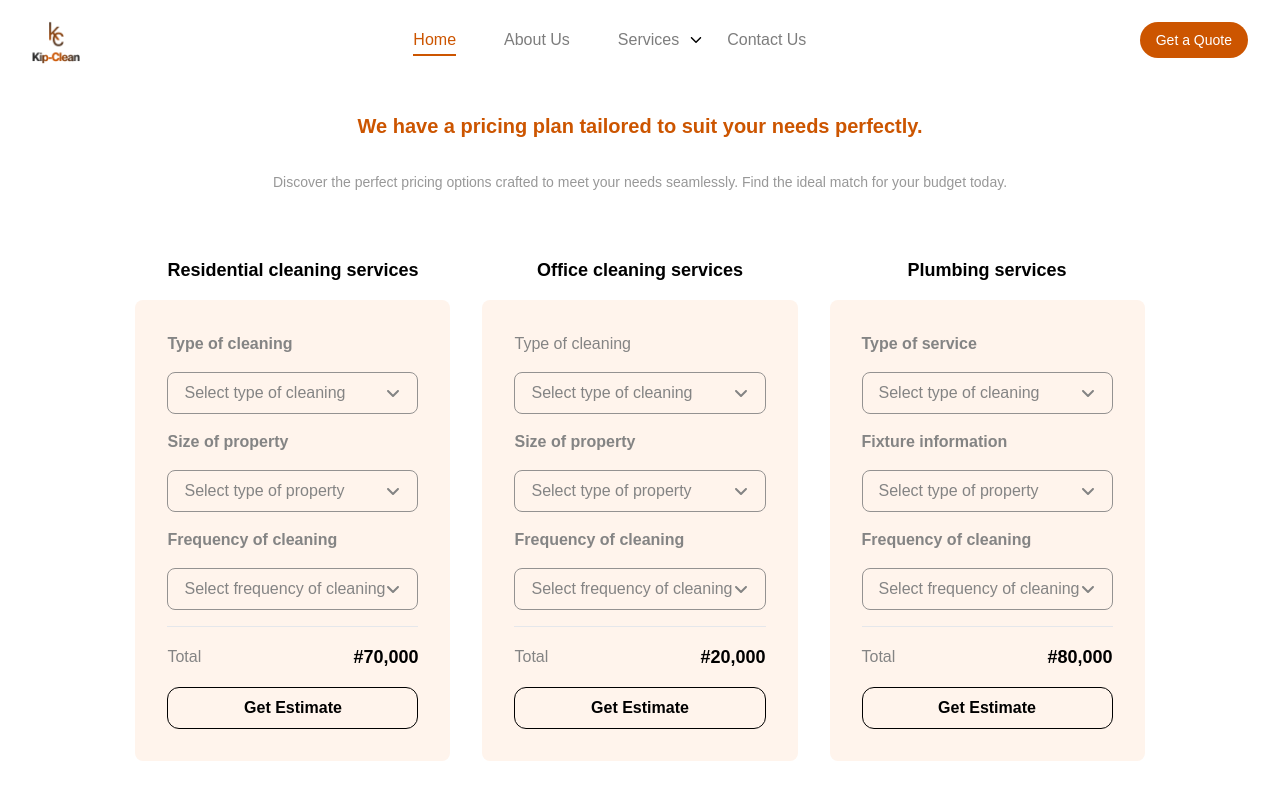
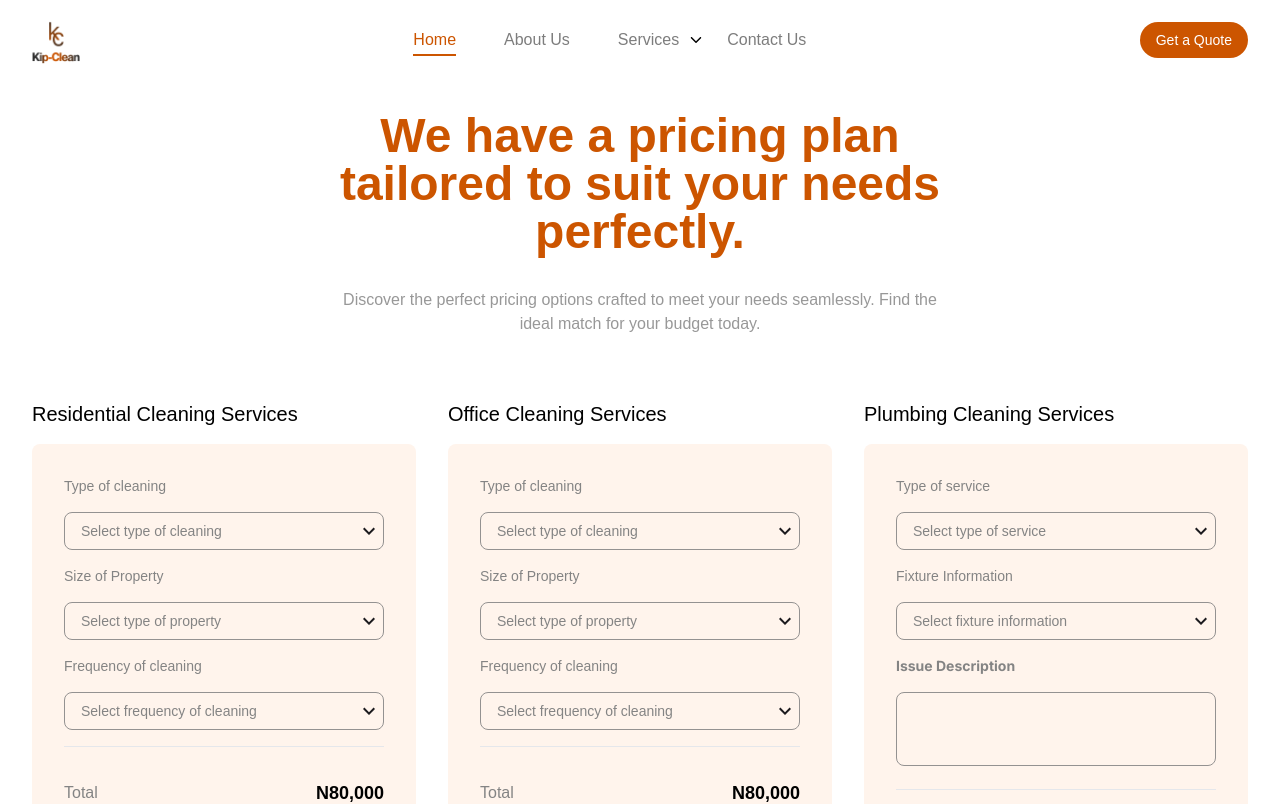
Before and after one commit to mosesfawole/kipclean-v1, a React (Vite) app: page /pricing in a window 1280 px wide. Shown: the top 804 px of the page. Built offline with nearby package versions, Linux system fonts and the light colour scheme; a web font is replaced by a local one.

Commit message:
pricing page revamp

```diff
--- a/src/components/pricing/Office.jsx
+++ b/src/components/pricing/Office.jsx
@@ -41,85 +41,104 @@ const Office = () => {
 
   return (
     <div className="my-4 transition-all duration-500 ">
-      <h3 className="mb-4 text-center text-lg font-semibold">
-        Office cleaning services
+      <h3 className="mb-4 text-start text-base font-medium md:text-xl md:text-start ">
+        Office Cleaning Services
       </h3>
       <div className="p-8 rounded-lg bg-secondary text-[#848484] flex flex-col gap-4">
+        <h1 className="font-normal text-sm   ">Type of cleaning</h1>
+        <div className="">
+          <select
+            name="cleaningType"
+            className="appearance-none cursor-pointer
+              border border-[#949291] bg-transparent rounded-lg  w-full px-4 py-2 text-sm font-medium
+              outline-orange pr-8"
+            style={{
+              backgroundImage: "url(/keyboard_arrow_up.svg)",
+              backgroundRepeat: "no-repeat",
+              backgroundPosition: "right 0.5rem center",
+              backgroundSize: "12px",
+            }}
+          >
+            <option value="" disabled selected>
+              Select type of cleaning
+            </option>
+            {cleaningType.map((item, index) => (
+              <option value={item.type} key={index} className="bg-transparent ">
+                {item.type}
+              </option>
+            ))}
+          </select>
+        </div>
+        {/*  */}
         <div>
-          <p>Type of cleaning</p>
-          <div className="border border-[#949291] rounded-lg mt-4 ">
-            <div className="flex items-center justify-between px-4 py-2 ">
-              <h3>Select type of cleaning</h3>
-              <div onClick={() => toggleDropdown("propertyType")}>
-                {openDropdown.propertyType ? <FaChevronUp /> : <FaAngleDown />}
-              </div>
-            </div>
-            {openDropdown.propertyType && (
-              <div className="pb-[1px] ">
-                {cleaningType.map((property, index) => (
-                  <div key={index} className="text-white bg-ash">
-                    <ul className="text-center cursor-pointer hover:text-orange hover:bg-white">
-                      <li className="py-4 ">{property.type}</li>
-                    </ul>
-                  </div>
-                ))}
-              </div>
-            )}
+          <h1 className="font-normal text-sm  ">Size of Property </h1>
+          <div className="">
+            <select
+              name="propertySize"
+              className="appearance-none cursor-pointer
+              border border-[#949291] bg-transparent rounded-lg mt-4 w-full px-4 py-2 text-sm font-medium
+              outline-orange pr-8"
+              style={{
+                backgroundImage: "url(/keyboard_arrow_up.svg)",
+                backgroundRepeat: "no-repeat",
+                backgroundPosition: "right 0.5rem center",
+                backgroundSize: "12px",
+              }}
+            >
+              <option value="" disabled selected>
+                Select type of property
+              </option>
+              {propertyType.map((item, index) => (
+                <option
+                  value={item.type}
+                  key={index}
+                  className="bg-transparent "
+                >
+                  {item.type}
+                </option>
+              ))}
+            </select>
           </div>
         </div>
         {/*  */}
         <div>
-          <h1 className="font-semibold ">Size of property</h1>
-          <div className="border border-[#949291] rounded-lg mt-4 ">
-            <div className="flex items-center justify-between px-4 py-2 ">
-              <h3>Select type of property</h3>
-              <div onClick={() => toggleDropdown("propertySize")}>
-                {openDropdown.propertySize ? <FaChevronUp /> : <FaAngleDown />}
-              </div>
-            </div>
-            {openDropdown.propertySize && (
-              <div className="pb-[1px] ">
-                {propertyType.map((size, index) => (
-                  <div key={index} className="text-white bg-ash">
-                    <ul className="text-center cursor-pointer hover:text-orange hover:bg-white">
-                      <li className="py-4 ">{size.type}</li>
-                    </ul>
-                  </div>
-                ))}
-              </div>
-            )}
+          <h1 className="font-normal text-sm  ">Frequency of cleaning</h1>
+          <div className="">
+            <select
+              name="frequency"
+              className="appearance-none cursor-pointer
+              border border-[#949291] bg-transparent rounded-lg mt-4 w-full px-4 py-2 text-sm font-medium
+              outline-orange pr-8"
+              style={{
+                backgroundImage: "url(/keyboard_arrow_up.svg)",
+                backgroundRepeat: "no-repeat",
+                backgroundPosition: "right 0.5rem center",
+                backgroundSize: "12px",
+              }}
+            >
+              <option value="" disabled selected>
+                Select frequency of cleaning
+              </option>
+              {frequency.map((item, index) => (
+                <option
+                  value={item.type}
+                  key={index}
+                  className="bg-transparent "
+                >
+                  {item.type}
+                </option>
+              ))}
+            </select>
           </div>
         </div>
-        {/*  */}
-        <div>
-          <h1 className="font-semibold ">Frequency of cleaning</h1>
-          <div className="border border-[#949291] rounded-lg mt-4 ">
-            <div className="flex items-center justify-between px-4 py-2 ">
-              <h3>Select frequency of cleaning</h3>
-              <div onClick={() => toggleDropdown("frequency")}>
-                {openDropdown.frequency ? <FaChevronUp /> : <FaAngleDown />}
-              </div>
-            </div>
-            {openDropdown.frequency && (
-              <div className="pb-[1px] ">
-                {frequency.map((item, index) => (
-                  <div key={index} className="text-white bg-ash">
-                    <ul className="text-center cursor-pointer hover:text-orange hover:bg-white">
-                      <li className="py-4 ">{item.type}</li>
-                    </ul>
-                  </div>
-                ))}
-              </div>
-            )}
-          </div>
-        </div>
+
         {/*  */}
         <hr />
-        <div className="flex items-center justify-between ">
-          <p>Total</p>
-          <h1 className="text-lg font-bold text-black">#20,000</h1>
+        <div className="flex items-center justify-between md:mt-4 md:mb-6 ">
+          <p className="font-light "> Total</p>
+          <h1 className="text-lg font-bold text-black">N80,000</h1>
         </div>
-        <button className="px-4 py-2 font-bold text-center text-black border border-black rounded-xl">
+        <button className="px-4 py-2 md:py-10 font-medium text-center text-black border-[1.5px] text-base border-black rounded-lg w-full hover:bg-[#CC5500] hover:text-white transition-all duration-300">
           Get Estimate
         </button>
       </div>
--- a/src/components/pricing/Plumbing.jsx
+++ b/src/components/pricing/Plumbing.jsx
@@ -32,94 +32,85 @@ const Plumbing = () => {
     { type: "12x monthly (1 Deep + 11 Regular + Pack)" },
   ];
 
-  const toggleDropdown = (dropdown) => {
-    setOpenDropdown((prevState) => ({
-      ...prevState,
-      [dropdown]: !prevState[dropdown],
-    }));
-  };
-
   return (
-    <div className="mt-4 transition-all duration-500 ">
-      <h3 className="mb-4 text-center text-lg font-semibold ">
-        Plumbing services
+    <div className="mt-4  transition-all duration-500 ">
+      <h3 className="mb-4 text-start text-base font-medium md:text-xl md:text-start ">
+        Plumbing Cleaning Services
       </h3>
       <div className="p-8 rounded-lg bg-secondary text-[#848484] flex flex-col gap-4">
+        <h1 className="font-normal text-sm   ">Type of service</h1>
+        <div className="">
+          <select
+            name="cleaningType"
+            className="appearance-none cursor-pointer
+              border border-[#949291] bg-transparent rounded-lg  w-full px-4 py-2 text-sm font-medium
+              outline-orange pr-8"
+            style={{
+              backgroundImage: "url(/keyboard_arrow_up.svg)",
+              backgroundRepeat: "no-repeat",
+              backgroundPosition: "right 0.5rem center",
+              backgroundSize: "12px",
+            }}
+          >
+            <option value="" disabled selected>
+              Select type of service
+            </option>
+            {serviceType.map((item, index) => (
+              <option value={item.type} key={index} className="bg-transparent">
+                {item.type}
+              </option>
+            ))}
+          </select>
+        </div>
+        {/*  */}
         <div>
-          <p className="font-semibold ">Type of service</p>
-          <div className="border border-[#949291] rounded-lg mt-4 ">
-            <div className="flex items-center justify-between px-4 py-2 ">
-              <h3>Select type of cleaning</h3>
-              <div onClick={() => toggleDropdown("propertyType")}>
-                {openDropdown.propertyType ? <FaChevronUp /> : <FaAngleDown />}
-              </div>
-            </div>
-            {openDropdown.propertyType && (
-              <div className="pb-[1px] ">
-                {serviceType.map((property, index) => (
-                  <div key={index} className="text-white bg-ash">
-                    <ul className="text-center cursor-pointer hover:text-orange hover:bg-white">
-                      <li className="py-4 ">{property.type}</li>
-                    </ul>
-                  </div>
-                ))}
-              </div>
-            )}
+          <h1 className="font-normal text-sm  ">Fixture Information </h1>
+          <div className="">
+            <select
+              name="propertySize"
+              className="appearance-none cursor-pointer
+              border border-[#949291] bg-transparent rounded-lg mt-4 w-full px-4 py-2 text-sm font-medium
+              outline-orange pr-8"
+              style={{
+                backgroundImage: "url(/keyboard_arrow_up.svg)",
+                backgroundRepeat: "no-repeat",
+                backgroundPosition: "right 0.5rem center",
+                backgroundSize: "12px",
+              }}
+            >
+              <option value="" disabled selected>
+                Select fixture information
+              </option>
+              {fixtures.map((item, index) => (
+                <option
+                  value={item.type}
+                  key={index}
+                  className="bg-transparent "
+                >
+                  {item.type}
+                </option>
+              ))}
+            </select>
           </div>
         </div>
         {/*  */}
-        <div>
-          <h1 className="font-semibold ">Fixture information</h1>
-          <div className="border border-[#949291] rounded-lg mt-4 ">
-            <div className="flex items-center justify-between px-4 py-2 ">
-              <h3>Select type of property</h3>
-              <div onClick={() => toggleDropdown("propertySize")}>
-                {openDropdown.propertySize ? <FaChevronUp /> : <FaAngleDown />}
-              </div>
-            </div>
-            {openDropdown.propertySize && (
-              <div className="pb-[1px] ">
-                {fixtures.map((fixture, index) => (
-                  <div key={index} className="text-white bg-ash">
-                    <ul className="text-center cursor-pointer hover:text-orange hover:bg-white">
-                      <li className="py-4 ">{fixture.type}</li>
-                    </ul>
-                  </div>
-                ))}
-              </div>
-            )}
-          </div>
-        </div>
         {/*  */}
         <div>
-          <h1 className="font-semibold ">Frequency of cleaning</h1>
-          <div className="border border-[#949291] rounded-lg mt-4 ">
-            <div className="flex items-center justify-between px-4 py-2 ">
-              <h3>Select frequency of cleaning</h3>
-              <div onClick={() => toggleDropdown("frequency")}>
-                {openDropdown.frequency ? <FaChevronUp /> : <FaAngleDown />}
-              </div>
-            </div>
-            {openDropdown.frequency && (
-              <div className="pb-[1px] ">
-                {frequency.map((item, index) => (
-                  <div key={index} className="text-white bg-ash">
-                    <ul className="text-center cursor-pointer hover:text-orange hover:bg-white">
-                      <li className="py-4 ">{item.type}</li>
-                    </ul>
-                  </div>
-                ))}
-              </div>
-            )}
+          <h1 className="font-bold text-sm font-Inter ">Issue Description</h1>
+          <div className=" mt-4 ">
+            <textarea
+              type="text"
+              className="border bg-transparent border-[#949291] rounded-lg font-medium text-sm  px-4 py-4 outline-none w-full  resize-none"
+            ></textarea>
           </div>
         </div>
         {/*  */}
         <hr />
-        <div className="flex items-center justify-between ">
-          <p>Total</p>
-          <h1 className="text-lg font-bold text-black">#80,000</h1>
+        <div className="flex items-center justify-between md:mt-4 md:mb-6 ">
+          <p className="font-light "> Total</p>
+          <h1 className="text-lg font-bold text-black">N80,000</h1>
         </div>
-        <button className="px-4 py-2 font-bold text-center text-black border border-black rounded-xl">
+        <button className="px-4 py-2 md:py-10 font-medium text-center text-black border-[1.5px] text-base border-black rounded-lg">
           Get Estimate
         </button>
       </div>
--- a/src/components/pricing/PricingHeader.jsx
+++ b/src/components/pricing/PricingHeader.jsx
@@ -1,10 +1,13 @@
 const PricingHeader = () => {
   return (
-    <div>
-      <h1 className="pb-8 text-xl font-bold text-center text-orange">
+    <div className=" ">
+      <h1
+        className="pb-8 text-xl font-bold text-center text-orange md:md:text-5xl
+      md:w-[55%] mx-auto"
+      >
         We have a pricing plan tailored to suit your needs perfectly.
       </h1>
-      <p className="text-center text-[#989898] text-sm ">
+      <p className="text-center font-medium text-[#989898] text-xs md:text-base md:w-2/4 mx-auto">
         Discover the perfect pricing options crafted to meet your needs
         seamlessly. Find the ideal match for your budget today.
       </p>
--- a/src/components/pricing/Residential.jsx
+++ b/src/components/pricing/Residential.jsx
@@ -39,94 +39,106 @@ const Residential = () => {
     { type: "12x monthly (1 Deep + 11 Regular + Pack)" },
   ];
 
-  const toggleDropdown = (dropdown) => {
-    setOpenDropdown((prevState) => ({
-      ...prevState,
-      [dropdown]: !prevState[dropdown],
-    }));
-  };
-
   return (
-    <div className="mt-4 transition-all duration-500 ">
-      <h3 className="mb-4 text-center text-lg font-semibold">
-        Residential cleaning services
+    <div className="my-4 transition-all duration-500 ">
+      <h3 className="mb-4 text-start text-base font-medium md:text-xl md:text-start  ">
+        Residential Cleaning Services
       </h3>
-      <div className="flex flex-col gap-4 p-8 rounded-lg bg-secondary text-[#848484] ">
+      <div className="p-8 rounded-lg bg-secondary text-[#848484] flex flex-col gap-4">
+        <h1 className="font-normal text-sm   ">Type of cleaning</h1>
+        <div className="">
+          <select
+            name="cleaningType"
+            className="appearance-none cursor-pointer
+              border border-[#949291] bg-transparent rounded-lg  w-full px-4 py-2 text-sm font-medium
+              outline-orange pr-8"
+            style={{
+              backgroundImage: "url(/keyboard_arrow_up.svg)",
+              backgroundRepeat: "no-repeat",
+              backgroundPosition: "right 0.5rem center",
+              backgroundSize: "12px",
+            }}
+          >
+            <option value="" disabled selected>
+              Select type of cleaning
+            </option>
+            {cleaningType.map((item, index) => (
+              <option value={item.type} key={index} className="bg-transparent ">
+                {item.type}
+              </option>
+            ))}
+          </select>
+        </div>
+        {/*  */}
         <div>
-          <p className="font-semibold ">Type of cleaning</p>
-          <div className="border border-[#949291] rounded-lg mt-4 ">
-            <div className="flex items-center justify-between px-4 py-2 ">
-              <h3>Select type of cleaning</h3>
-              <div onClick={() => toggleDropdown("propertyType")}>
-                {openDropdown.propertyType ? <FaChevronUp /> : <FaAngleDown />}
-              </div>
-            </div>
-            {openDropdown.propertyType && (
-              <div className="pb-[1px] ">
-                {cleaningType.map((property, index) => (
-                  <div key={index} className="text-white bg-ash">
-                    <ul className="text-center cursor-pointer hover:text-orange hover:bg-white">
-                      <li className="py-4 ">{property.type}</li>
-                    </ul>
-                  </div>
-                ))}
-              </div>
-            )}
+          <h1 className="font-normal text-sm  ">Size of Property </h1>
+          <div className="">
+            <select
+              name="propertySize"
+              className="appearance-none cursor-pointer
+              border border-[#949291] bg-transparent rounded-lg mt-4 w-full px-4 py-2 text-sm font-medium
+              outline-orange pr-8"
+              style={{
+                backgroundImage: "url(/keyboard_arrow_up.svg)",
+                backgroundRepeat: "no-repeat",
+                backgroundPosition: "right 0.5rem center",
+                backgroundSize: "12px",
+              }}
+            >
+              <option value="" disabled selected>
+                Select type of property
+              </option>
+              {propertyType.map((item, index) => (
+                <option
+                  value={item.type}
+                  key={index}
+                  className="bg-transparent "
+                >
+                  {item.type}
+                </option>
+              ))}
+            </select>
           </div>
         </div>
         {/*  */}
         <div>
-          <h1 className="font-semibold ">Size of property</h1>
-          <div className="border border-[#949291] rounded-lg mt-4 ">
-            <div className="flex items-center justify-between px-4 py-2 ">
-              <h3>Select type of property</h3>
-              <div onClick={() => toggleDropdown("propertySize")}>
-                {openDropdown.propertySize ? <FaChevronUp /> : <FaAngleDown />}
-              </div>
-            </div>
-            {openDropdown.propertySize && (
-              <div className="pb-[1px] ">
-                {propertyType.map((size, index) => (
-                  <div key={index} className="text-white bg-ash">
-                    <ul className="text-center cursor-pointer hover:text-orange hover:bg-white">
-                      <li className="py-4 ">{size.type}</li>
-                    </ul>
-                  </div>
-                ))}
-              </div>
-            )}
+          <h1 className="font-normal text-sm  ">Frequency of cleaning</h1>
+          <div className="">
+            <select
+              name="frequency"
+              className="appearance-none cursor-pointer
+              border border-[#949291] bg-transparent rounded-lg mt-4 w-full px-4 py-2 text-sm font-medium
+              outline-orange pr-8"
+              style={{
+                backgroundImage: "url(/keyboard_arrow_up.svg)",
+                backgroundRepeat: "no-repeat",
+                backgroundPosition: "right 0.5rem center",
+                backgroundSize: "12px",
+              }}
+            >
+              <option value="" disabled selected>
+                Select frequency of cleaning
+              </option>
+              {frequency.map((item, index) => (
+                <option
+                  value={item.type}
+                  key={index}
+                  className="bg-transparent "
+                >
+                  {item.type}
+                </option>
+              ))}
+            </select>
           </div>
         </div>
-        {/*  */}
-        <div>
-          <h1 className="font-semibold ">Frequency of cleaning</h1>
-          <div className="border border-[#949291] rounded-lg mt-4 ">
-            <div className="flex items-center justify-between px-4 py-2 ">
-              <h3>Select frequency of cleaning</h3>
-              <div onClick={() => toggleDropdown("frequency")}>
-                {openDropdown.frequency ? <FaChevronUp /> : <FaAngleDown />}
-              </div>
-            </div>
-            {openDropdown.frequency && (
-              <div className="pb-[1px] ">
-                {frequency.map((item, index) => (
-                  <div key={index} className="text-white bg-ash">
-                    <ul className="text-center cursor-pointer hover:text-orange hover:bg-white">
-                      <li className="py-4 ">{item.type}</li>
-                    </ul>
-                  </div>
-                ))}
-              </div>
-            )}
-          </div>
-        </div>
+
         {/*  */}
         <hr />
-        <div className="flex items-center justify-between ">
-          <p>Total</p>
-          <h1 className="text-lg font-bold text-black">#70,000</h1>
+        <div className="flex items-center justify-between md:mt-4 md:mb-6 ">
+          <p className="font-light "> Total</p>
+          <h1 className="text-lg font-bold text-black">N80,000</h1>
         </div>
-        <button className="px-4 py-2 font-bold text-center text-black border border-black rounded-xl">
+        <button className="px-4 py-2 md:py-10 font-medium text-center text-black border-[1.5px] text-base border-black rounded-lg w-full hover:bg-[#CC5500] hover:text-white transition-all duration-300">
           Get Estimate
         </button>
       </div>
--- a/src/index.css
+++ b/src/index.css
@@ -1,3 +1,5 @@
+@import url("https://fonts.googleapis.com/css2?family=Inter:wght@100;200;300;400;500;600;700;800;900&display=swap");
+
 @tailwind base;
 @tailwind components;
 @tailwind utilities;
@@ -42,7 +44,8 @@ a:hover,
 
 body {
   overflow-x: hidden !important;
-  font-family: "Neue Montreal", sans-serif !important;
+
+  font-family: "Neue Montreal", sans-serif;
 }
 
 .logo {
--- a/src/pages/Pricing.jsx
+++ b/src/pages/Pricing.jsx
@@ -5,15 +5,21 @@ import Residential from "../components/pricing/Residential";
 
 const Pricing = () => {
   return (
-    <div className="p-8 max-w-7xl mx-auto">
+    <div className="p-8  ">
       <PricingHeader />
       <div
-        className="flex flex-col items-start gap-0 mt-12
-			md:gap-8 md:flex-row md:justify-center"
+        className="grid grid-cols-1  items-center justify-center gap-0 mt-12
+			md:gap-8 md:grid-cols-3 md:items-start md:justify-evenly "
       >
-        <Residential />
-        <Office />
-        <Plumbing />
+        <div className="">
+          <Residential />
+        </div>
+        <div className="">
+          <Office />
+        </div>
+        <div className="">
+          <Plumbing />
+        </div>
       </div>
     </div>
   );
--- a/tailwind.config.js
+++ b/tailwind.config.js
@@ -5,6 +5,7 @@ export default {
     extend: {
       fontFamily: {
         Neue: ["Neue Montreal", "sans-serif"],
+        Inter: ["Inter", "sans-serif"],
       },
       colors: {
         orange: "#cc5500",
```
Also changed, not shown: src/components/about/AboutHeader.jsx (+9 -5 lines), public/keyboard_arrow_up.svg (added).
